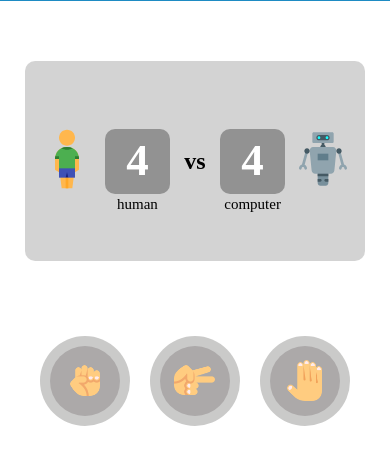
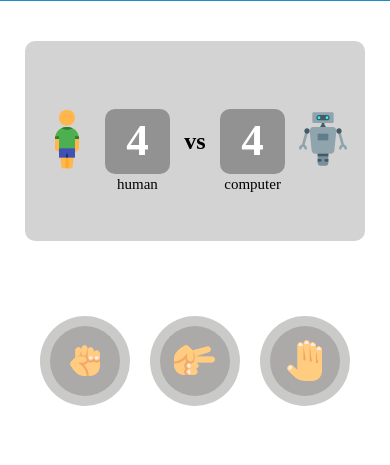
Before and after one commit to codechappie/rock-paper-scissors-game, a plain HTML site: page index.html in a window 390 px wide. Shown: the part 59-524 px from the top of the page. Drawn offline with Linux system fonts and the light colour scheme; files whose address does not match are found by name.

Commit message:
update v2

```diff
--- a/css/main.css
+++ b/css/main.css
@@ -178,7 +178,7 @@ body{
     width: 320px;
     display: grid;
     grid-template-columns: 1fr 2fr 1fr 2fr 1fr;
-    margin-top: 60px;
+    margin-top: 40px;
     padding: 0px 10px;
     height: 200px;
     align-items: center;
@@ -242,6 +242,7 @@ body{
 .rock img, .paper img, .scissor img {
     margin: 14%;
     width: 70%;
+    border-radius:100%;
 }
 
 }
```
